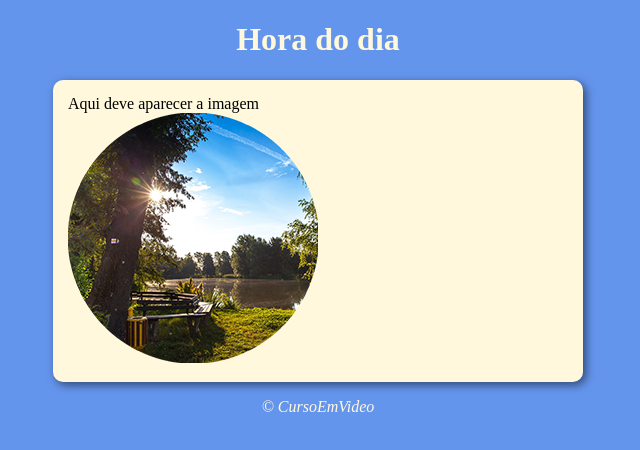
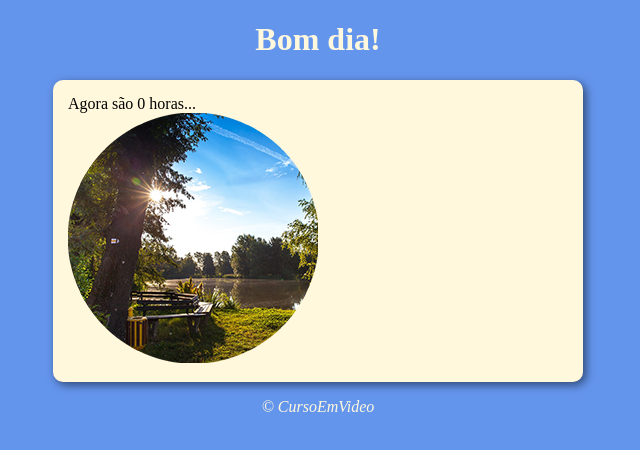
Before and after one commit to d-assis/aprendendoJs, a plain HTML site: page aula 12ex/ex014/modelo.html in a window 1280 px wide. Shown: the whole page, without its empty margins (322-962 px from the left). Drawn offline with Linux system fonts and the light colour scheme.

Commit message:
ajustando último exercício

```diff
--- a/aula 12ex/ex014/modelo.html
+++ b/aula 12ex/ex014/modelo.html
@@ -7,14 +7,15 @@
     </head>
     <body>
         <header>
-            <h1>Hora do dia</h1>
+            <h1 id="headL">Hora do dia</h1>
         </header>
         <section>
             <div id="msg">Aqui deve aparecer a imagem</div>
 
             <div id=foto>
-                <img id="imagem" src="manha.png" alt="fotinho">
+                <img id="imagem" src='manha.png' alt="fotinho">
             </div>
+
         </section>
         <footer>
             <p> &copy; CursoEmVideo</p>
--- a/aula 12ex/ex014/modelo.js
+++ b/aula 12ex/ex014/modelo.js
@@ -1,17 +1,21 @@
-function carregar(){
-    var msg = document.querySelector('#msg')
-    var img = document.querySelector('#imagem')
-    var data = new.Date()
-    var hora = data.getHours
+    var msg = window.document.querySelector('#msg')
+    var img = window.document.querySelector('#imagem')
+    var data = new Date()
+    var hora = data.getHours()
 
     msg.innerHTML = `Agora são ${hora} horas...`
 
     if(hora >= 0 && hora < 12){
         //bom dia
+        img.src = "manha.png"
+        document.querySelector('#headL').innerHTML = 'Bom dia!'
     } else if(hora >=12 && hora < 18){
         //boa tarde
+        img.src = "tarde.png"
+        document.querySelector('#headL').innerHTML = 'Boa Tarde!'
     } else {
         // boa noite
+        img.src = "noite.png"
+
+        document.querySelector('#headL').innerHTML = 'Boa noite!'
     }
-
-}
```
